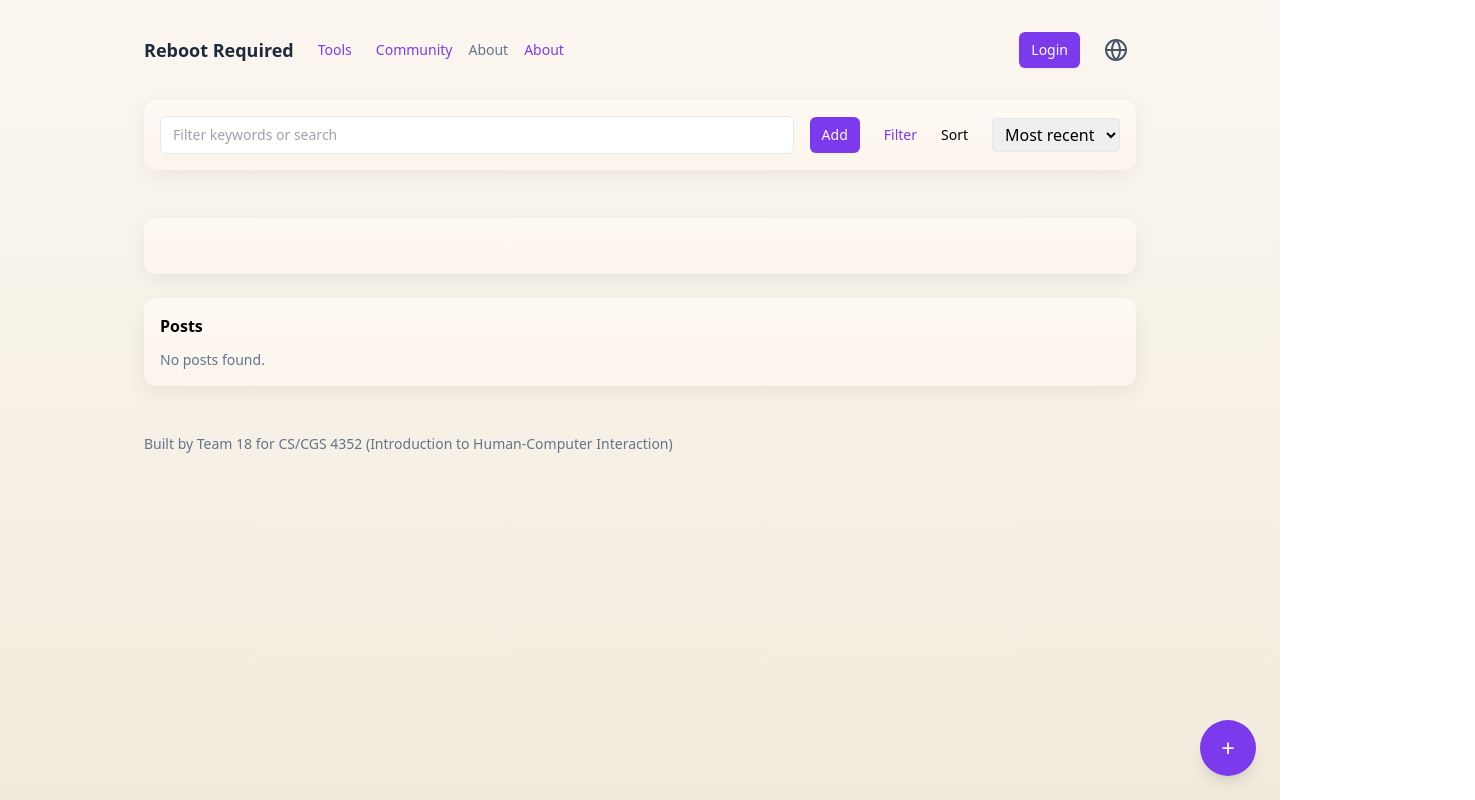
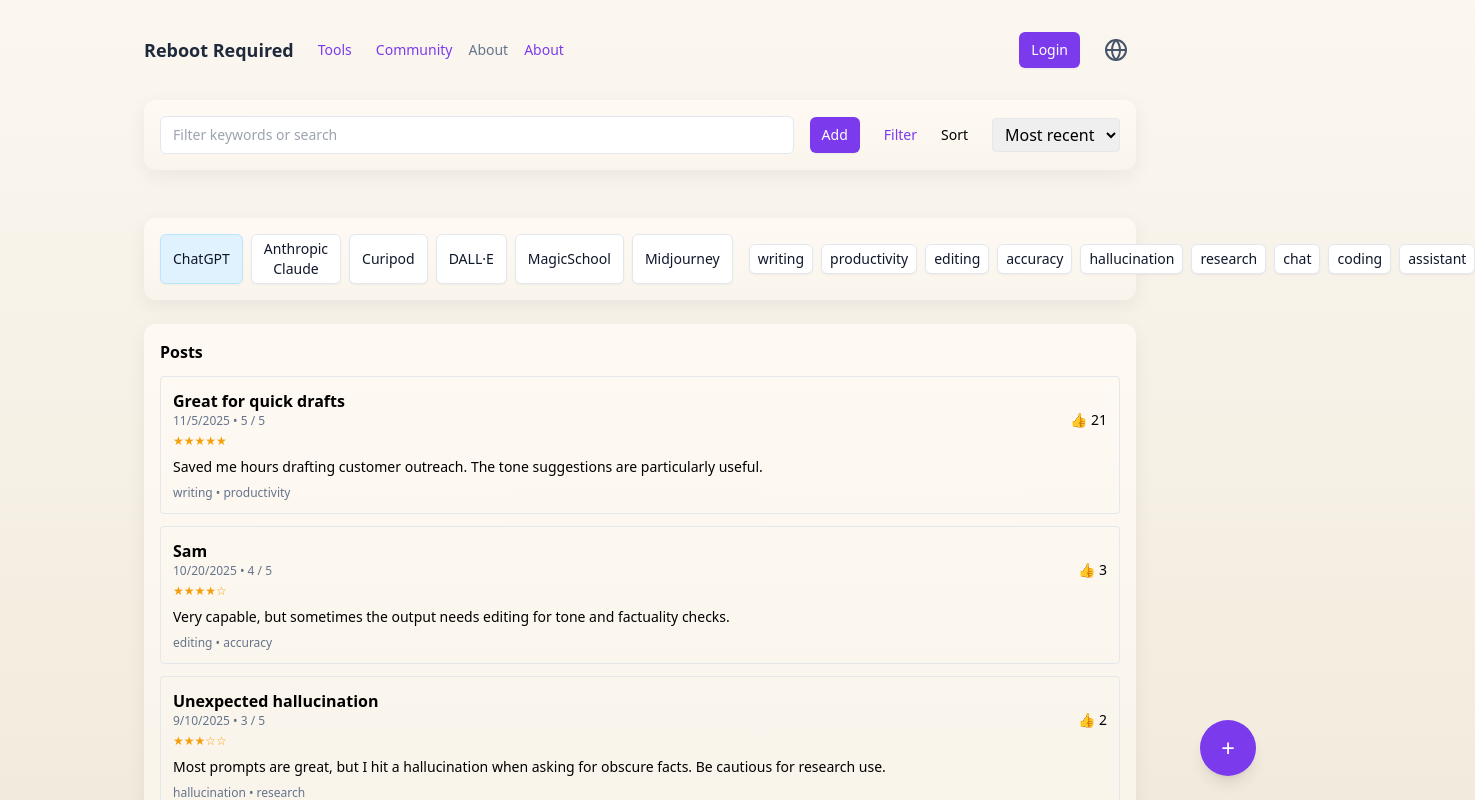
Before and after one commit to miamoore-prog/CS4352-Team18-Site, a Next.js app: page /community in a window 1280 px wide. Shown: the top 800 px of the page, 1475 px wide, since content can reach past the window. Built offline with nearby package versions, Linux system fonts and the light colour scheme.

Commit message:
chore: fix conflict

```diff
--- a/app/community/page.js
+++ b/app/community/page.js
@@ -2,7 +2,24 @@
 
 import { useEffect, useMemo, useState } from "react";
 import { Card, Button, Input } from "../../components/ui";
-import tools from "../../data/tools.json";
+
+
+// load tools catalog at runtime from the canonical API (database/tools/*.json)
+const useToolsLoader = () => {
+  const [tools, setTools] = useState([]);
+  useEffect(() => {
+    let mounted = true;
+    fetch('/api/tools')
+      .then((r) => r.json())
+      .then((data) => {
+        const arr = Array.isArray(data) ? data : data.tools || [];
+        if (mounted) setTools(arr);
+      })
+      .catch(() => {});
+    return () => { mounted = false };
+  }, []);
+  return tools;
+};
 
 export default function CommunityPage() {
   const [storeKeys, setStoreKeys] = useState([]);
@@ -17,15 +34,16 @@ export default function CommunityPage() {
   const [form, setForm] = useState({ title: "", author: "", rating: 5, text: "", keywords: [] });
   const [composerTagInput, setComposerTagInput] = useState("");
 
-  // fetch list of available tools from data (client-side)
-  const toolIds = useMemo(() => (Array.isArray(tools) ? tools.map((t) => t.id) : []), []);
+  // fetch list of available tools from the canonical API (client-side)
+  const tools = useToolsLoader();
+  const toolIds = useMemo(() => (Array.isArray(tools) ? tools.map((t) => t.id) : []), [tools]);
 
   // popular models / companies (shown as clickable chips)
   const popular = useMemo(() => {
     if (!Array.isArray(tools)) return [];
     // pick the first 6 tools as 'popular' defaults
     return tools.slice(0, 6).map((t) => ({ id: t.id, name: t.name }));
-  }, []);
+  }, [tools]);
 
   useEffect(() => {
     // pick first tool by default
@@ -42,7 +60,13 @@ export default function CommunityPage() {
     try {
       const res = await fetch(`/api/reviews`);
       const data = await res.json();
+      // API returns { reviews: [...] } — derive unique tool ids
+      if (data && Array.isArray(data.reviews)) {
+        const ids = Array.from(new Set(data.reviews.map((r) => r.toolId).filter(Boolean)));
+        setStoreKeys(ids);
+      } else {
         setStoreKeys(Object.keys(data || {}));
+      }
     } catch (err) {
       console.error(err);
     }
@@ -59,7 +83,8 @@ export default function CommunityPage() {
 
   const res = await fetch(`/api/reviews?${params.toString()}`);
   const data = await res.json();
-      setReviews(data || []);
+  // API returns either an array (when filtered by tool) or the whole store object.
+  setReviews(Array.isArray(data) ? data : (data && data.reviews) ? data.reviews : (data || []));
     } catch (err) {
       console.error(err);
     } finally {
@@ -79,7 +104,7 @@ export default function CommunityPage() {
 
   const res = await fetch(`/api/reviews?${params.toString()}`);
   const data = await res.json();
-      setReviews(data || []);
+  setReviews(Array.isArray(data) ? data : (data && data.reviews) ? data.reviews : (data || []));
     } catch (err) {
       console.error(err);
     } finally {
--- a/components/ToolModal.js
+++ b/components/ToolModal.js
@@ -11,10 +11,12 @@ export default function ToolModal({ tool, onClose }) {
     let mounted = true;
     async function load() {
       try {
-        const res = await fetch(`/api/reviews?toolId=${encodeURIComponent(tool.id)}`);
+        const res = await fetch(`/api/reviews?tool=${encodeURIComponent(tool.id)}`);
         if (!res.ok) return;
         const data = await res.json();
-        if (mounted && Array.isArray(data.reviews)) setReviews(data.reviews);
+        if (!mounted) return;
+        if (Array.isArray(data)) setReviews(data);
+        else if (data && Array.isArray(data.reviews)) setReviews(data.reviews);
       } catch (e) {
         // ignore
       }
--- a/data/reviews-store.json
+++ b/data/reviews-store.json
@@ -6,9 +6,12 @@
       "author": "Alex",
       "rating": 5,
       "text": "Saved me hours drafting customer outreach. The tone suggestions are particularly useful.",
-      "keywords": ["writing","productivity"],
+      "keywords": [
+        "writing",
+        "productivity"
+      ],
       "date": "2025-11-05T14:12:00.000Z",
-      "likes": 12
+      "likes": 21
     },
     {
       "id": "chatgpt-r20251020b",
@@ -16,7 +19,10 @@
       "author": "Sam",
       "rating": 4,
       "text": "Very capable, but sometimes the output needs editing for tone and factuality checks.",
-      "keywords": ["editing","accuracy"],
+      "keywords": [
+        "editing",
+        "accuracy"
+      ],
       "date": "2025-10-20T09:30:00.000Z",
       "likes": 3
     },
@@ -26,7 +32,10 @@
       "author": "Priya",
       "rating": 3,
       "text": "Most prompts are great, but I hit a hallucination when asking for obscure facts. Be cautious for research use.",
-      "keywords": ["hallucination","research"],
+      "keywords": [
+        "hallucination",
+        "research"
+      ],
       "date": "2025-09-10T18:00:00.000Z",
       "likes": 2
     }
@@ -38,7 +47,11 @@
       "author": "Jordan",
       "rating": 5,
       "text": "Amazing outputs for concept art — great starting point for iterations.",
-      "keywords": ["art","concept","visuals"],
+      "keywords": [
+        "art",
+        "concept",
+        "visuals"
+      ],
       "date": "2025-10-01T12:00:00.000Z",
       "likes": 8
     },
@@ -48,7 +61,10 @@
       "author": "Casey",
       "rating": 4,
       "text": "Love the aesthetic results but sometimes composition needs manual cleanup.",
-      "keywords": ["composition","workflow"],
+      "keywords": [
+        "composition",
+        "workflow"
+      ],
       "date": "2025-08-15T08:00:00.000Z",
       "likes": 1
     }
@@ -60,7 +76,10 @@
       "author": "Maya",
       "rating": 5,
       "text": "Great for quick visual mockups. Colors and styles are convenient for moodboards.",
-      "keywords": ["moodboard","ideation"],
+      "keywords": [
+        "moodboard",
+        "ideation"
+      ],
       "date": "2025-10-05T16:20:00.000Z",
       "likes": 5
     }
@@ -72,7 +91,10 @@
       "author": "Riley",
       "rating": 4,
       "text": "Good for long-form replies and summarization. Occasionally verbose but accurate.",
-      "keywords": ["summaries","longform"],
+      "keywords": [
+        "summaries",
+        "longform"
+      ],
       "date": "2025-09-22T11:00:00.000Z",
       "likes": 4
     }
@@ -84,7 +106,10 @@
       "author": "Taylor",
       "rating": 5,
       "text": "The video-editing tools are surprisingly capable for quick cuts and style transfer.",
-      "keywords": ["video","editing"],
+      "keywords": [
+        "video",
+        "editing"
+      ],
       "date": "2025-07-30T10:00:00.000Z",
       "likes": 2
     }
@@ -96,7 +121,10 @@
       "author": "Morgan",
       "rating": 5,
       "text": "Integration was straightforward and reduced manual tasks across apps.",
-      "keywords": ["automation","integrations"],
+      "keywords": [
+        "automation",
+        "integrations"
+      ],
       "date": "2025-06-12T09:00:00.000Z",
       "likes": 7
     }
@@ -108,7 +136,10 @@
       "author": "Jordan",
       "rating": 4,
       "text": "Helps structure lessons well; I'd like more interactive widgets though.",
-      "keywords": ["education","tutoring"],
+      "keywords": [
+        "education",
+        "tutoring"
+      ],
       "date": "2025-11-01T13:00:00.000Z",
       "likes": 1
     }
```
Lines whose indentation alone changed are shown as unchanged.
